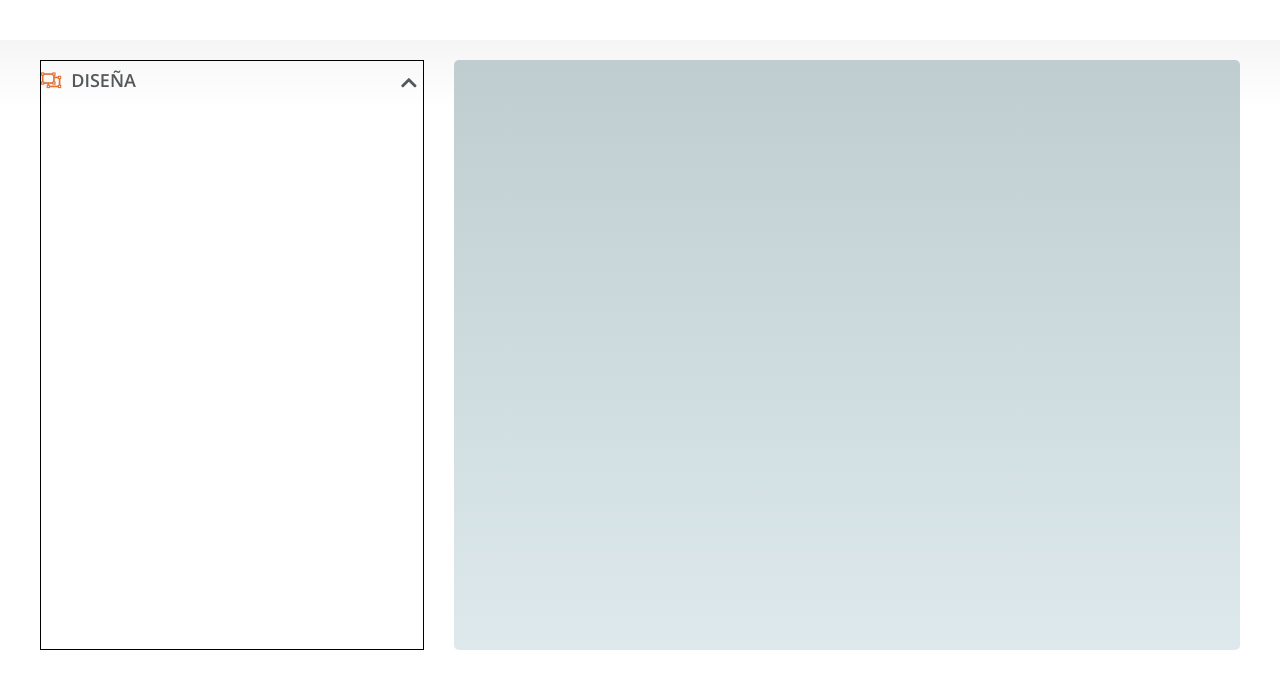
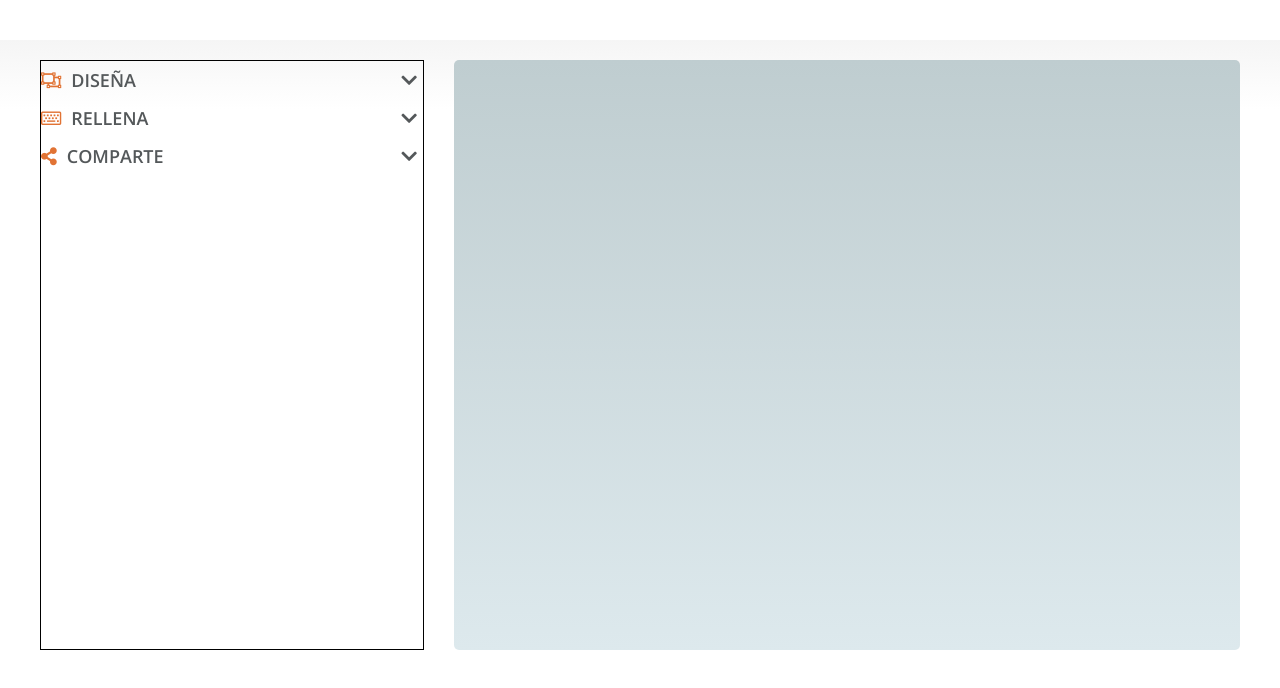
Before and after one commit to Adalab/project-promo-i-module-3-team-1-afternoon, a React (Create React App) app: page / in a window 1280 px wide. Shown: the part 870-1558 px from the top of the page. Built offline with nearby package versions, Linux system fonts and the light colour scheme.

Commit message:
collapsibles styles

```diff
--- a/src/components/Collapsables.js
+++ b/src/components/Collapsables.js
@@ -1,14 +1,22 @@
 import React from 'react';
 import '../stylesheets/Collapsables.scss';
 
-const Collapsables = props =>{
-    return(
-        <div className="form__closed">
-                <h2 className="form__title"><i className="form__icon far fa-object-ungroup"></i>Diseña</h2>
-                <button className="form__arrow--design form__arrow--collapse" aria-label="Desplegar"><i className="fas fa-chevron-down"></i></button>
+
+// const Collapsables = props =>{
+
+
+class Collapsables extends React.Component {
+    constructor(props) {
+        super(props);
+    }
+    render() {
+        return (
+            <div className="form__closed">
+
+                {this.props.children}
+
             </div>
-    );
-
+        );
+    }
 }
-
 export default Collapsables;
--- a/src/components/Design.js
+++ b/src/components/Design.js
@@ -1,16 +1,21 @@
 import React from 'react';
 
-const Design = () => {
+class Design extends React.Component {
+    constructor(props) {
+        super(props);
+    }
+    render() {
+        return (
+
+            <div>
 
 
-    return(
+            <p>Colores</p>
 
-        <p>colores</p>
+            </div>
 
-
-
-
-    );
+        );
+    }
 }
 
 
@@ -20,11 +25,4 @@ const Design = () => {
 
 
 
-
-
-
-
-
-
-
 export default Design;
--- a/src/components/FormList.js
+++ b/src/components/FormList.js
@@ -1,5 +1,6 @@
 import React from 'react';
 import Collapsables from './Collapsables';
+import Design from './Design';
 
 
 class FormList extends React.Component {
@@ -11,7 +12,23 @@ class FormList extends React.Component {
     return (
       <div className="grid-1">
         <ul id="formList" className="formList">
-                    <Collapsables></Collapsables>
+          <Collapsables>
+            <h2 className="form__title"><i className="form__icon far fa-object-ungroup"></i>Diseña</h2>
+            <button className="form__arrow--design" aria-label="Desplegar"><i className="fas fa-chevron-down"></i></button>
+          </Collapsables>
+
+        {/* Design */}
+
+          <Collapsables>
+            <h2 className="form__title"><i className="form__icon far fa-keyboard"></i>Rellena</h2> <button className="form__arrow--fill" aria-label="Desplegar"><i className="fas fa-chevron-down"></i></button>
+          </Collapsables>
+
+        {/* Fill*/}
+          <Collapsables>
+            <h2 className="form__title"><i className="form__icon fas fa-share-alt"></i>Comparte</h2> <button className="form__arrow--fill" aria-label="Desplegar"><i className="fas fa-chevron-down"></i></button>
+          </Collapsables>
+           {/* Share*/}
+
         </ul>
       </div>
     );
```
Lines whose indentation alone changed are shown as unchanged.
